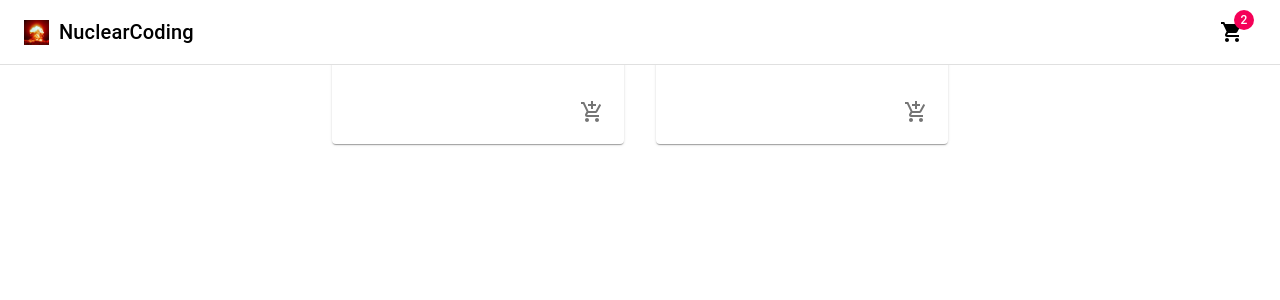
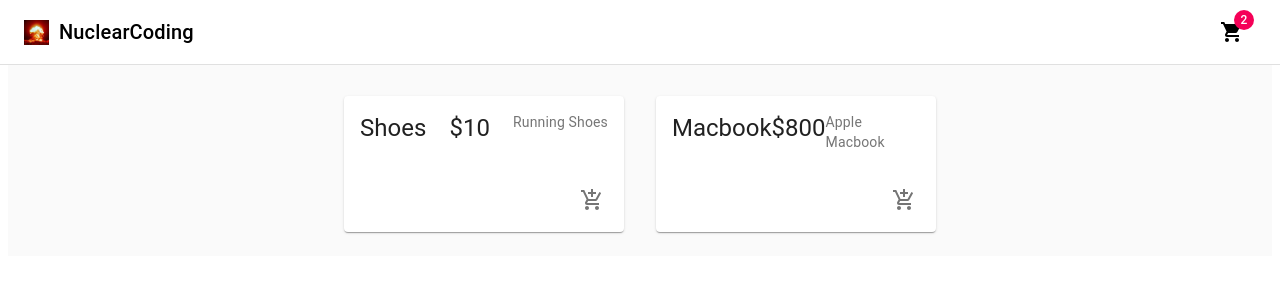
Before and after one commit to Atomize101/eCommerce, a React (Create React App) app: page / in a window 1280 px wide. Shown: the top 300 px of the page. Built offline with nearby package versions, Linux system fonts and the light colour scheme.

Commit message:
Styles for Products component

```diff
--- a/src/components/Products/Products.jsx
+++ b/src/components/Products/Products.jsx
@@ -2,6 +2,7 @@
 import Grid from '@material-ui/core/Grid';
 
 import Product from './Product/Product';
+import useStyles from './styles';
 
 const products = [
 	{
@@ -19,8 +20,11 @@
 ];
 
 const Products = () => {
+	const classes = useStyles();
+
 	return (
-		<main>
+		<main className={classes.content}>
+			<div className={classes.toolbar} />
 			<Grid container justify="center" spacing={4}>
 				{products.map((product) => (
 					<Grid item key={product.id} xs={12} sn={6} md={4} lg={3}>
--- /dev/null
+++ b/src/components/Products/styles.js
@@ -0,0 +1,13 @@
+import { makeStyles } from '@material-ui/core/styles';
+
+export default makeStyles((theme) => ({
+	toolbar: theme.mixins.toolbar,
+	content: {
+		flexGrow: 1,
+		backgroundColor: theme.palette.background.default,
+		padding: theme.spacing(3),
+	},
+	root: {
+		flexGrow: 1,
+	},
+}));
```
Also changed, not shown: 1 other file (tests, documents, lock files or other folders).
